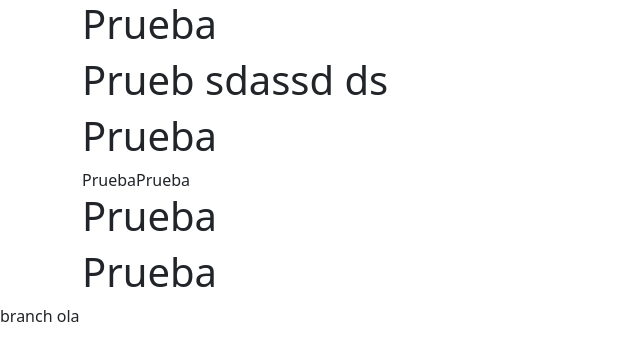
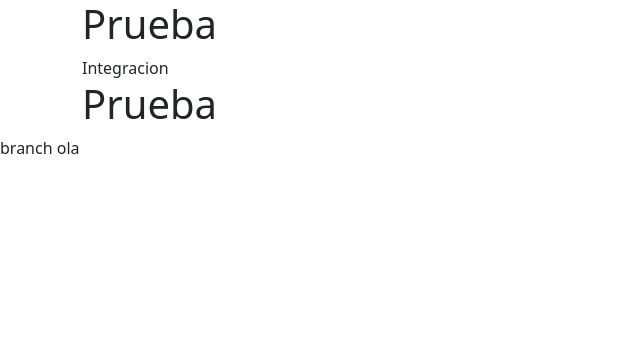
Before and after one commit to Proyecto-PokeAPI-MS7/demo-repository, a website: page index.html in a window 1280 px wide. Shown: the whole page, without its empty margins (0-640 px from the left). Drawn offline with nearby package versions, Linux system fonts and the light colour scheme.

Commit message:
integracion

```diff
--- a/index.html
+++ b/index.html
@@ -11,8 +11,10 @@
 <body>
     <div class="container">
         <h1>Prueba</h1>
-        <h1>Prueb sdassd ds  <h1>Prueba</h1 <h1>Prueba</h1 <h1>Prueba</h1ddsda</h1>
-        <h1>Prueba</h1>
+
+
+        Integracion
+
         <h1>Prueba</h1>
     </div>
 
```
